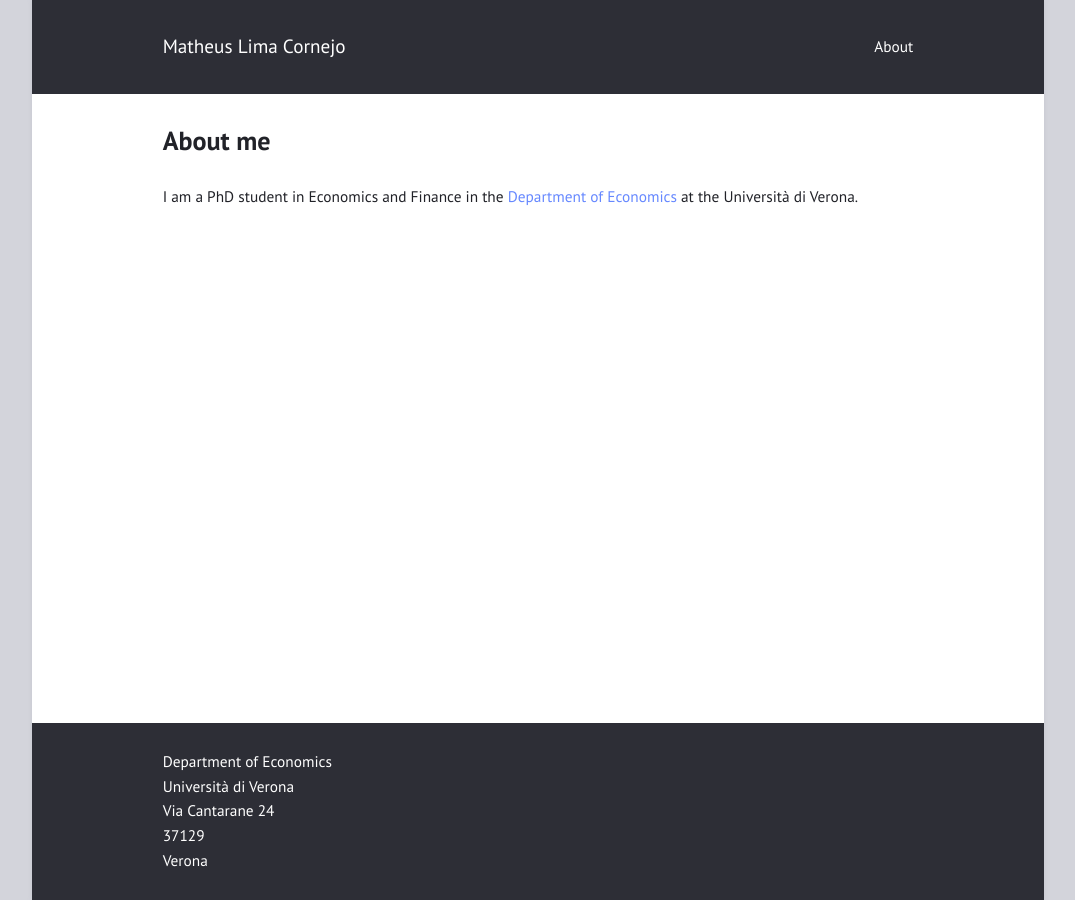
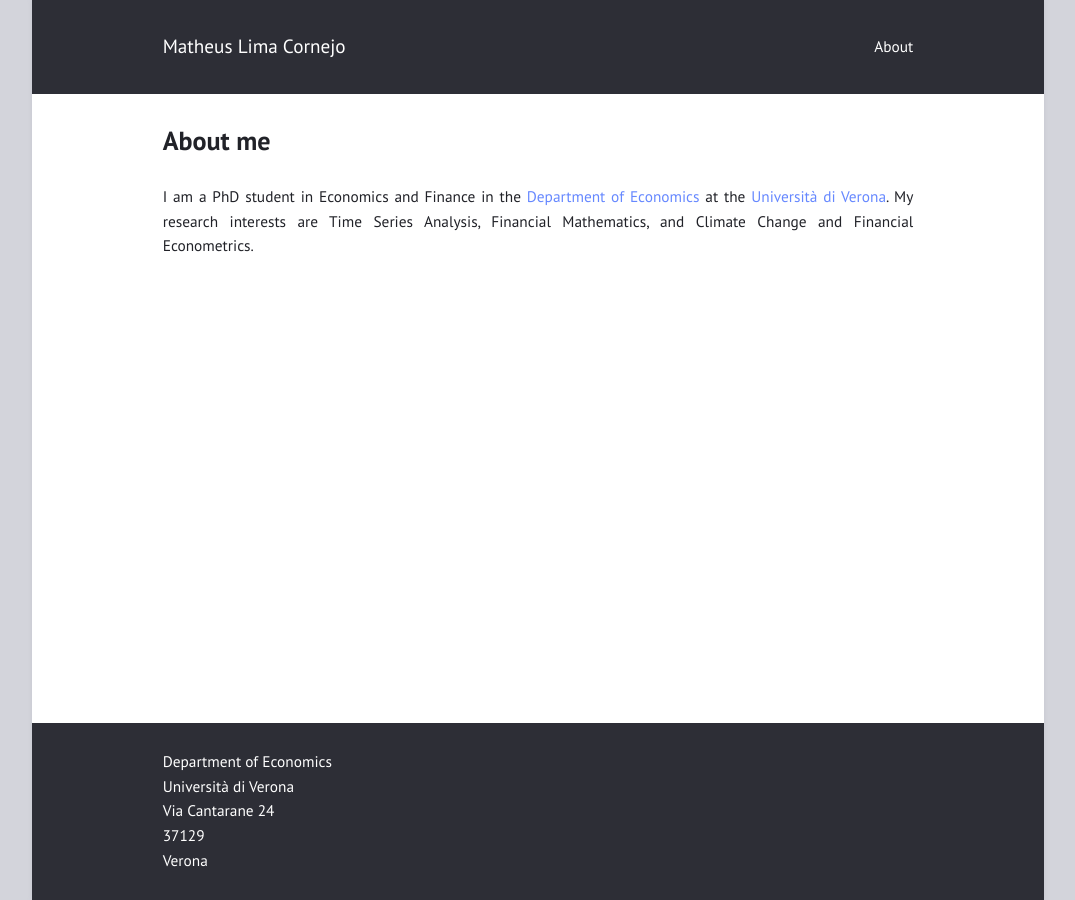
Before and after one commit to limacornejo/limacornejo.github.io, a Jekyll site: the page built from index.md, in a window 1280 px wide. Shown: the whole page, without its empty margins (102-1177 px from the left). Built offline with Jekyll 4.4.1, drawn with Linux system fonts in a browser that asks for light colours.

Commit message:
Update index.md

```diff
--- a/index.md
+++ b/index.md
@@ -3,4 +3,4 @@ layout: page
 title: "About me"
 ---
 
-I am a PhD student in Economics and Finance in the [Department of Economics](https://www.dse.univr.it) at the Università di Verona.
+I am a PhD student in Economics and Finance in the [Department of Economics](https://www.dse.univr.it) at the [Università di Verona](https://www.univr.it/en/home). My research interests are Time Series Analysis, Financial Mathematics, and Climate Change and Financial Econometrics.
```
